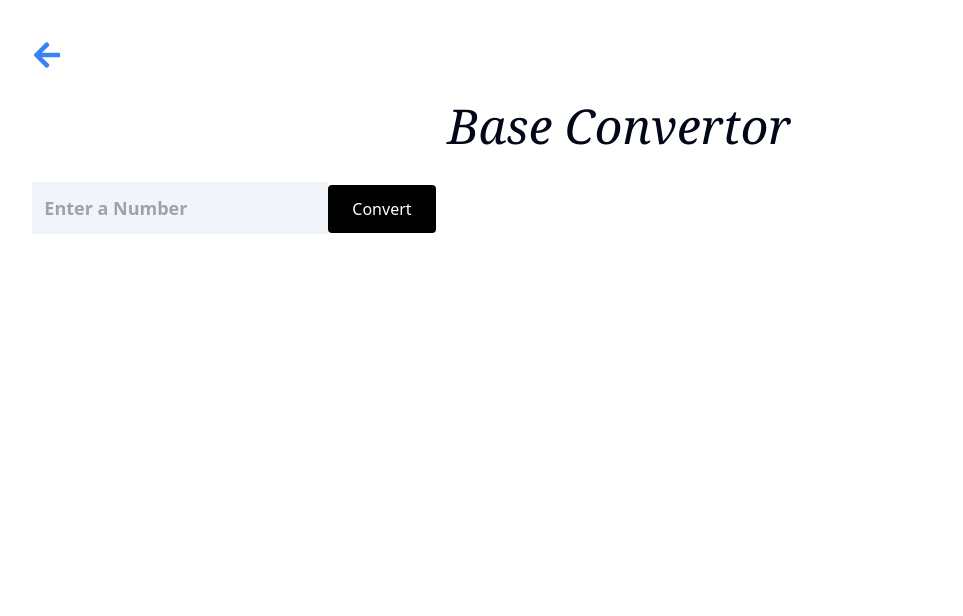
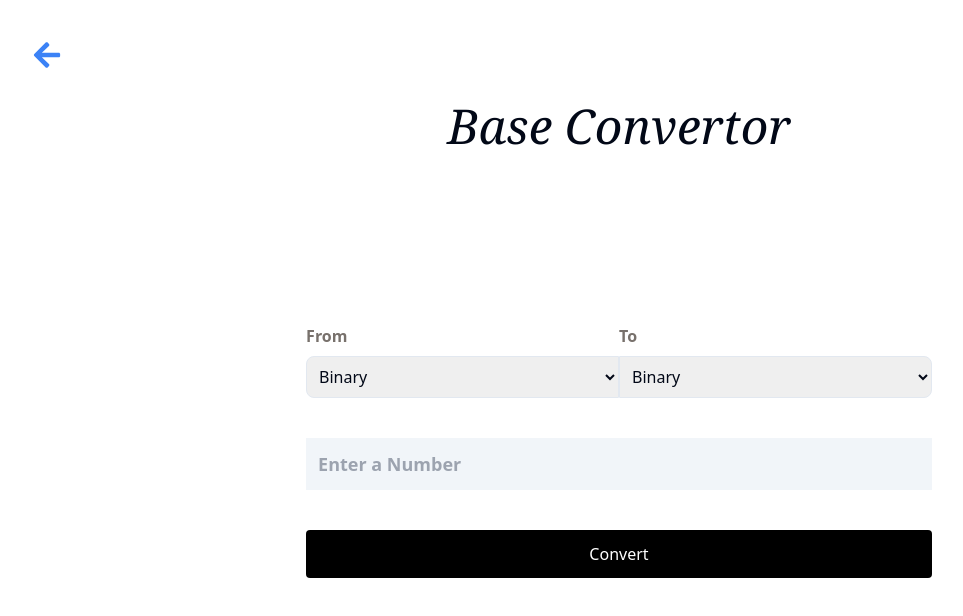
Before and after one commit to shahbaz4783/rapidtoolkit, a React (Vite) app: page /base-convertor in a window 1280 px wide. Shown: the top 616 px of the page, without its empty margins (21-984 px from the left). Built offline with nearby package versions, Linux system fonts and the light colour scheme; what tailwindcss-patterns would draw is missing.

Commit message:
base convertor form and option

```diff
--- a/src/app/BaseConvertor.tsx
+++ b/src/app/BaseConvertor.tsx
@@ -5,7 +5,9 @@ export const BaseConvertor: React.FC = () => {
 	return (
 		<>
 			<Main title='Base Convertor'>
-				<Form />
+				<div className='md:w-4/5 md:m-auto flex flex-col gap-10 items-center justify-center'>
+					<Form />
+				</div>
 			</Main>
 		</>
 	);
--- a/src/interfaces/Input.ts
+++ b/src/interfaces/Input.ts
@@ -2,7 +2,7 @@ interface Input extends React.InputHTMLAttributes<HTMLInputElement> {
 	placeholder?: string;
 	value?: number;
 	id?: string;
-	type: string;
+	type?: string;
 	onChange?: (e: React.ChangeEvent<HTMLInputElement>) => void;
 }
 
--- /dev/null
+++ b/src/layouts/base-convertor/BaseOptions.tsx
@@ -0,0 +1,29 @@
+import { Label } from '../../components/ui/Label';
+
+export const BaseOptions = () => {
+	return (
+		<>
+			<section className='flex '>
+				<div className='flex flex-1 flex-col gap-2'>
+					<Label htmlFor='from' title='From' />
+					<select name='' id='from' className='border p-2 rounded-s-lg '>
+						<option value='2'>Binary</option>
+						<option value='8'>Octal</option>
+						<option value='10'>Decimal</option>
+						<option value='16'>Hexadecimal</option>
+					</select>
+				</div>
+
+				<div className='flex flex-1 flex-col gap-2'>
+					<Label htmlFor='to' title='To' />
+					<select name='' id='to' className='border p-2 rounded-e-lg'>
+						<option value='2'>Binary</option>
+						<option value='16'>Hexadecimal</option>
+						<option value='8'>Octal</option>
+						<option value='10'>Decimal</option>
+					</select>
+				</div>
+			</section>
+		</>
+	);
+};
--- a/src/layouts/base-convertor/Form.tsx
+++ b/src/layouts/base-convertor/Form.tsx
@@ -1,11 +1,27 @@
 import { Input } from "../../components/ui/Input";
 import { Button } from "../../components/ui/Button";
+import { useState, useRef } from 'react';
+import { BaseOptions } from "./BaseOptions";
 
 export const Form = () => {
+	const [enteredNum, setEnteredNum] = useState('');
+	const number = useRef<HTMLInputElement | null>(null);
+
+	const handleSubmit = (e: React.FormEvent) => {
+		e.preventDefault();
+		const userInput = number.current?.value;
+		const res = parseInt(userInput || '0', 10).toString(2);
+		setEnteredNum(res);
+	};
+
 	return (
-		<form action=''>
-			<Input type='number' placeholder='Enter a Number' />
-			<Button title='Convert' />
-		</form>
+		<>
+			<form onSubmit={handleSubmit} className="flex flex-col gap-10 w-2/3">
+				<BaseOptions />
+				<Input placeholder='Enter a Number' ref={number} required/>
+				<Button title='Convert' />
+			</form>
+			<h1 className='font-serif text-3xl text-center'>{enteredNum}</h1>
+		</>
 	);
 };
```
Also changed, not shown: 1 other file (tests, documents, lock files or other folders).
